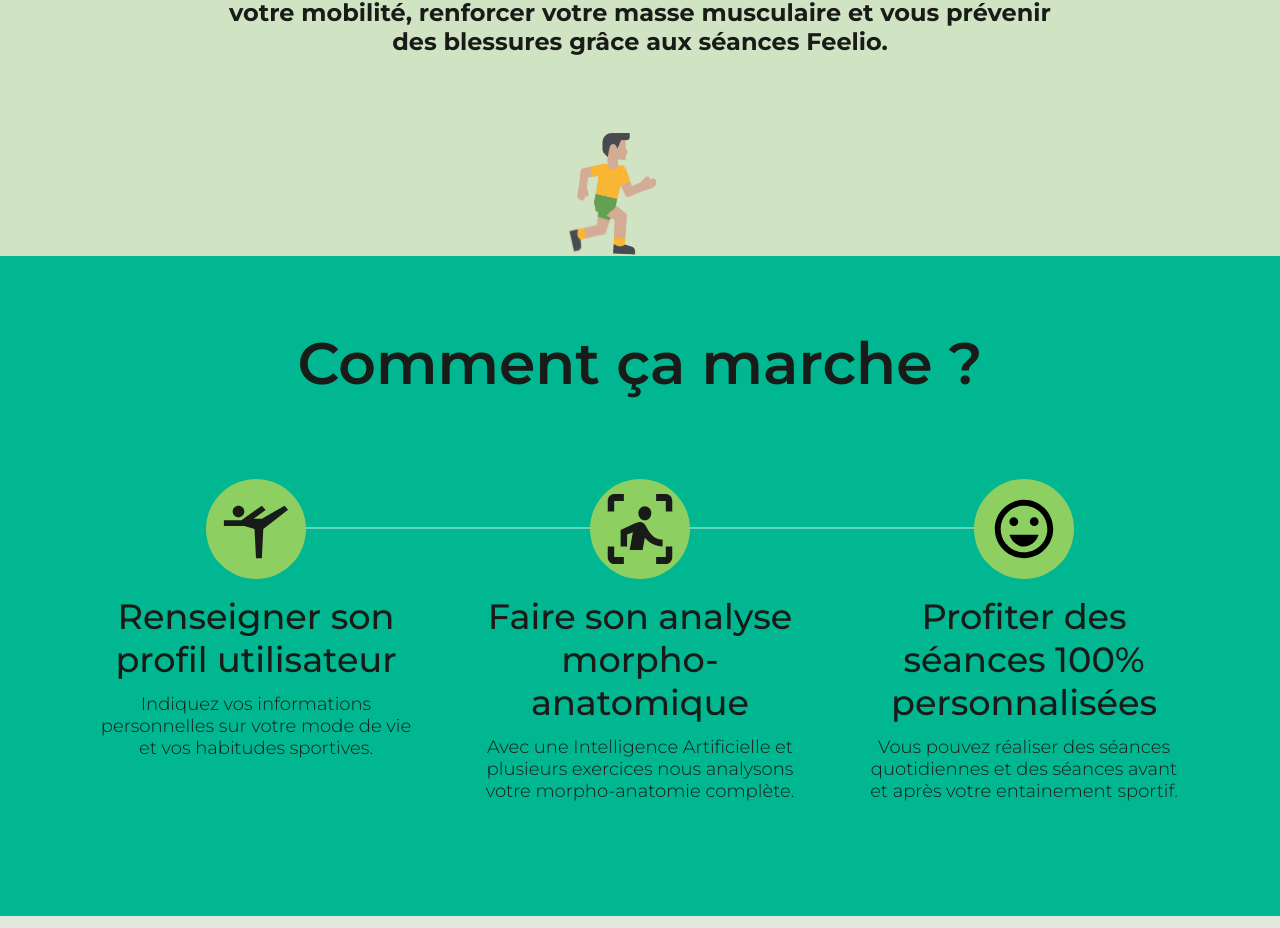
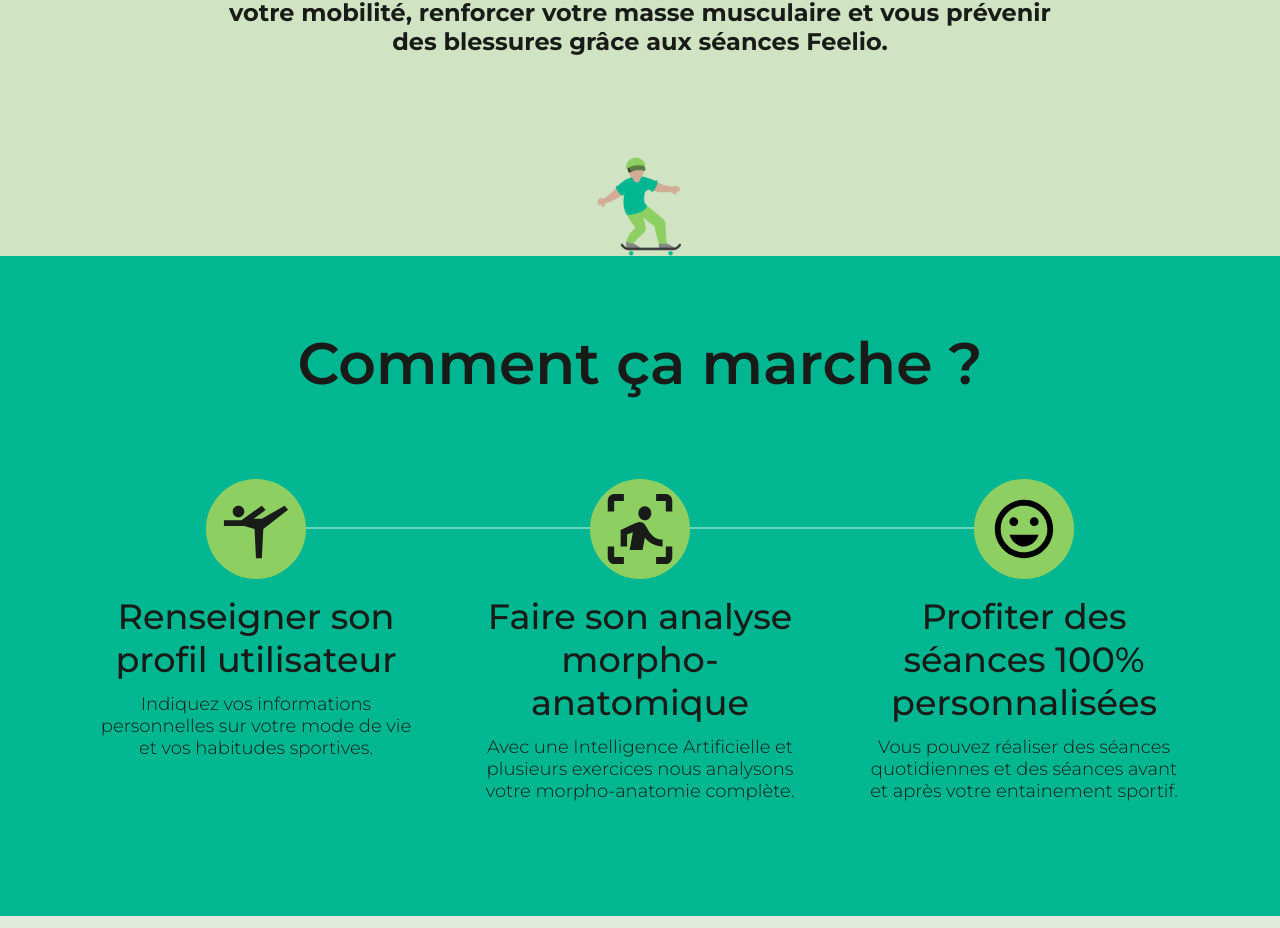
Before and after one commit to Feelio-fr/feelio-landing-page, a React (Create React App) app: page / in a window 1280 px wide. Shown: the part 1915-2843 px from the top of the page. Built offline with nearby package versions, Linux system fonts and the light colour scheme.

Commit message:
✨ feat: Running man become a skateboarder (V1)

```diff
--- a/src/components/runningMan/RunningMan.module.css
+++ b/src/components/runningMan/RunningMan.module.css
@@ -13,39 +13,10 @@
   height: 100%;
 }
 
-.body {
-  top: 75px;
+.skateboardingImage {
+  bottom: 0;
   position: absolute;
-  width: 40px;
+  width: 100px;
   height: auto;
   z-index: 1;
 }
-
-.leftArm, .rightArm, .leftLeg, .rightLeg {
-  position: absolute;
-  height: auto;
-}
-
-.leftArm {
-  top: 105px;
-  left: 32px;
-  width: 27px;
-}
-
-.rightArm {
-  top: 110px;
-  right: -15px;
-  width: 37px;
-}
-
-.leftLeg {
-  bottom: 6px;
-  left: 25px;
-  width: 48px;
-}
-
-.rightLeg {
-  bottom: -4px;
-  right: 6px;
-  width: 38px;
-}
--- a/src/components/runningMan/RunningMan.tsx
+++ b/src/components/runningMan/RunningMan.tsx
@@ -1,11 +1,7 @@
 import React, { useEffect, useRef, useState } from 'react';
 import { motion, useTransform, useScroll } from 'framer-motion';
 import styles from './RunningMan.module.css';
-import bodyImage from '../../assets/runningGuy/body2.png';
-import leftLegImage from '../../assets/runningGuy/leftLeg2.png';
-import leftArmImage from '../../assets/runningGuy/leftArm.png';
-import rightLegImage from '../../assets/runningGuy/rightLeg2.png';
-import rightArmImage from '../../assets/runningGuy/rightArm.png';
+import skateboardingImage from '../../assets/runningGuy/skateboarding.png';
 
 const RunningMan = () => {
     const refGuy = useRef(null);
@@ -25,19 +21,6 @@ const RunningMan = () => {
     }, [])
 
     const scrollTransformX = useTransform(scrollYProgress, [0, 1], [windowSize / 2 , -windowSize / 2 - 150]);
-    // Create transformations for 20 rotations
-    const armSwing = useTransform(scrollYProgress,
-        Array.from({ length: 21 }, (_, i) => i / 20),
-        Array.from({ length: 21 }, (_, i) => (i % 2 === 0 ? 0 : 20))
-    );
-    const legRunAbove = useTransform(scrollYProgress,
-        Array.from({ length: 21 }, (_, i) => i / 20),
-        Array.from({ length: 21 }, (_, i) => (i % 2 === 0 ? -20 : 20))
-    );
-    const legRunBehind = useTransform(scrollYProgress,
-        Array.from({ length: 21 }, (_, i) => i / 20),
-        Array.from({ length: 21 }, (_, i) => (i % 2 === 0 ? 0 : -40))
-    );
 
     return (
         <motion.div
@@ -48,31 +31,7 @@ const RunningMan = () => {
             ref={refGuy}
         >
             <div className={styles.runningMan}>
-                <img src={bodyImage} alt="Corps d'un l'homme qui court" className={styles.body} />
-                <motion.img
-                    src={leftArmImage}
-                    alt="Bras gauche"
-                    className={styles.leftArm}
-                    style={{ rotate: armSwing }}
-                />
-                <motion.img
-                    src={rightArmImage}
-                    alt="Bras droit"
-                    className={styles.rightArm}
-                    style={{ rotate: armSwing }}
-                />
-                <motion.img
-                    src={leftLegImage}
-                    alt="Jambe gauche"
-                    className={styles.leftLeg}
-                    style={{ rotate: legRunBehind }}
-                />
-                <motion.img
-                    src={rightLegImage}
-                    alt="Jambe droite"
-                    className={styles.rightLeg}
-                    style={{ rotate: legRunAbove }}
-                />
+                <img src={skateboardingImage} alt="Quelqu'un qui fait du skateboard" className={styles.skateboardingImage} />
             </div>
         </motion.div>
     );
```
Also changed, not shown: src/assets/runningGuy/skateboarding.png (added).
